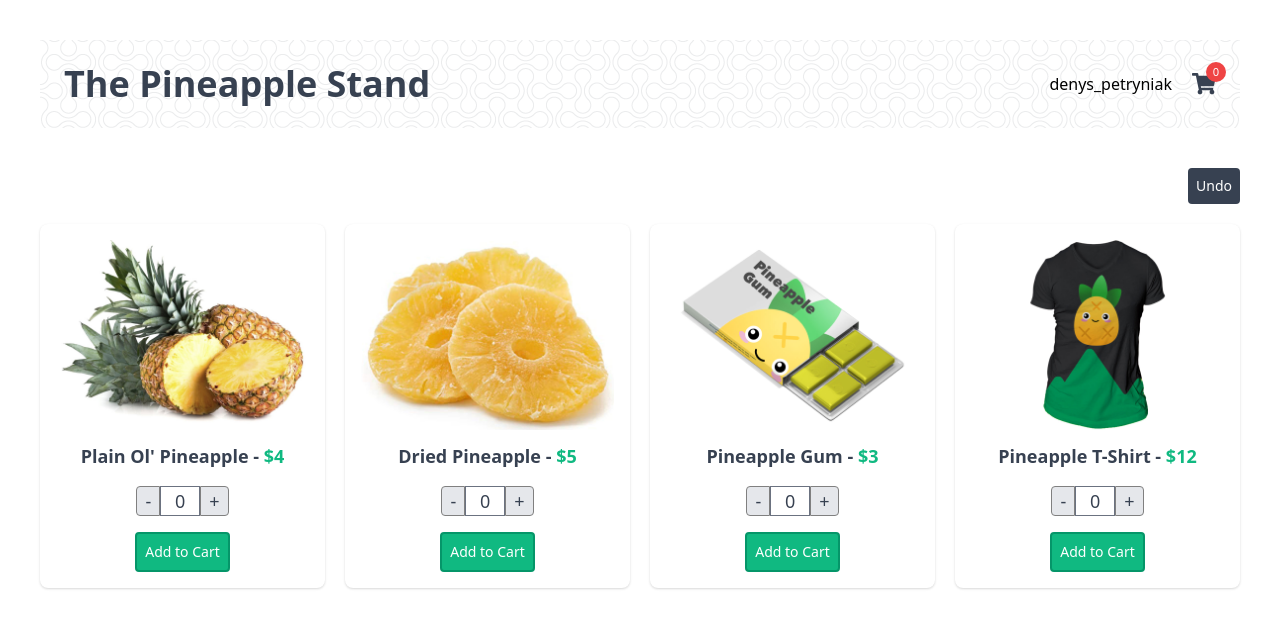
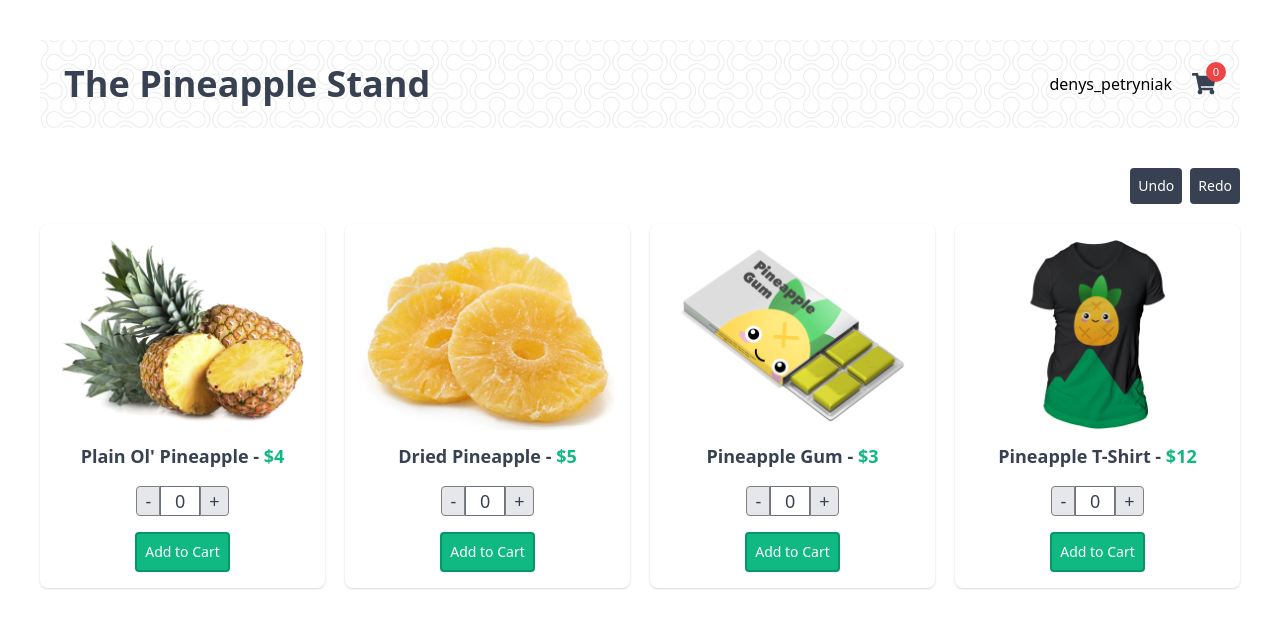
Before and after one commit to denys-petryniak/pineapple-stand, a Vue app: page / in a window 1280 px wide. Shown: the top 628 px of the page. Built offline with nearby package versions, Linux system fonts and the light colour scheme.

Commit message:
Implement redo feature

```diff
--- a/src/App.vue
+++ b/src/App.vue
@@ -11,6 +11,7 @@ productStore.fill();
 const cartStore = useCartStore();
 
 const history = reactive([]);
+const future = reactive([]);
 const doingHistory = ref(false);
 
 history.push(JSON.stringify(cartStore.$state));
@@ -19,14 +20,27 @@ const undo = () => {
   if (history.length === 1) return;
 
   doingHistory.value = true;
-  history.pop();
+  future.push(history.pop());
   cartStore.$state = JSON.parse(history.at(-1));
+  doingHistory.value = false;
+};
+
+const redo = () => {
+  const latestState = future.pop();
+  if (!latestState) return;
+
+  doingHistory.value = true;
+  history.push(latestState);
+  cartStore.$state = JSON.parse(latestState);
   doingHistory.value = false;
 };
 
 cartStore.$subscribe((_, state) => {
   if (!doingHistory.value) {
     history.push(JSON.stringify(state));
+    // Clear the 'future' array without breaking reactivity
+    future.splice(0, future.length);
+    // Avoid using 'future = []' here to ensure proper reactivity
   }
 });
 
@@ -48,8 +62,17 @@ cartStore.$onAction(({ name, args, after, onError }) => {
         :disabled="history.length === 1"
         :class="{ 'cursor-not-allowed': history.length === 1 }"
         @click="undo"
-        >Undo</AppButton
       >
+        Undo
+      </AppButton>
+      <AppButton
+        :disabled="future.length === 0"
+        :class="{ 'cursor-not-allowed': future.length === 0 }"
+        class="ml-2"
+        @click="redo"
+      >
+        Redo
+      </AppButton>
     </div>
     <ul class="sm:flex flex-wrap lg:flex-nowrap gap-5">
       <ProductCard
```
